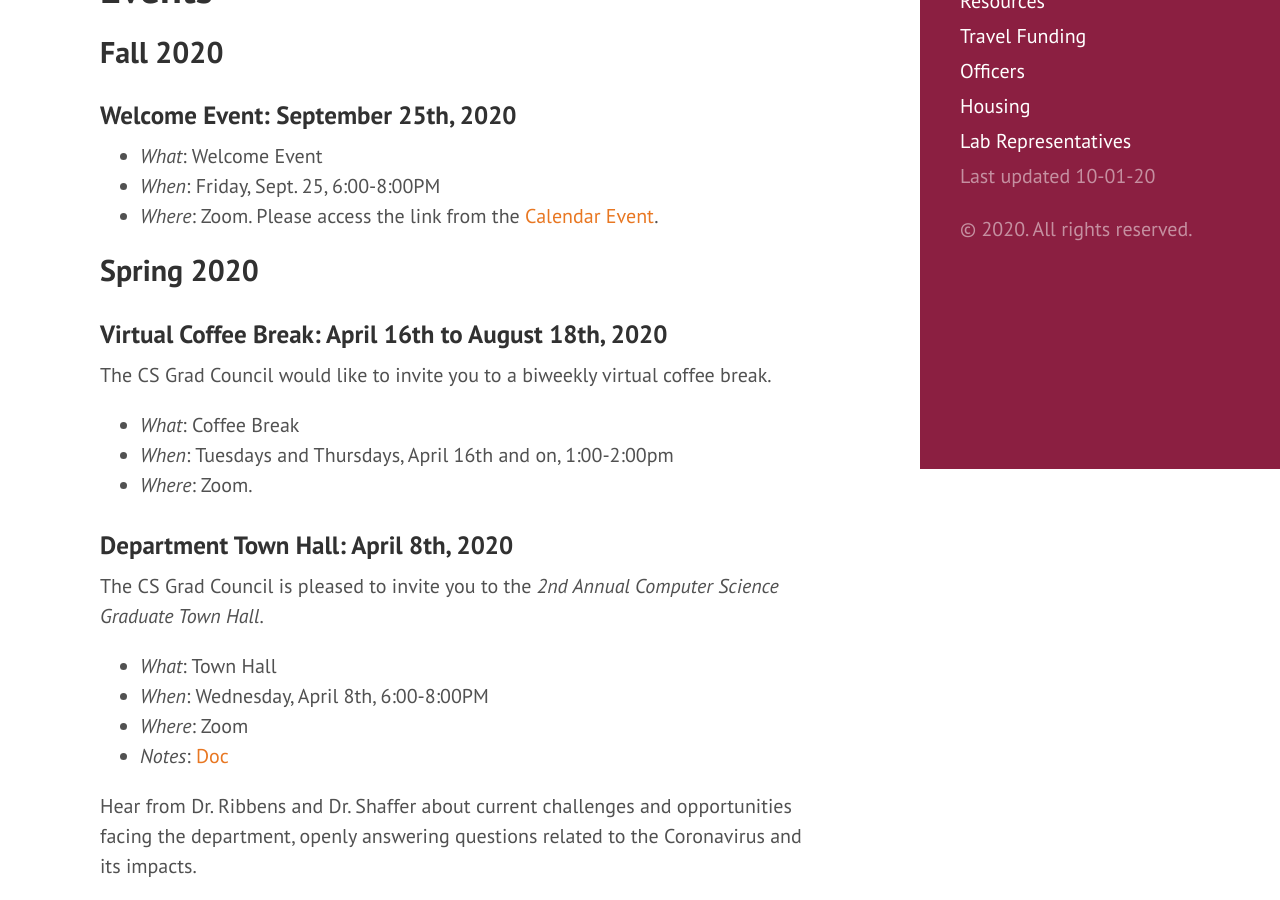
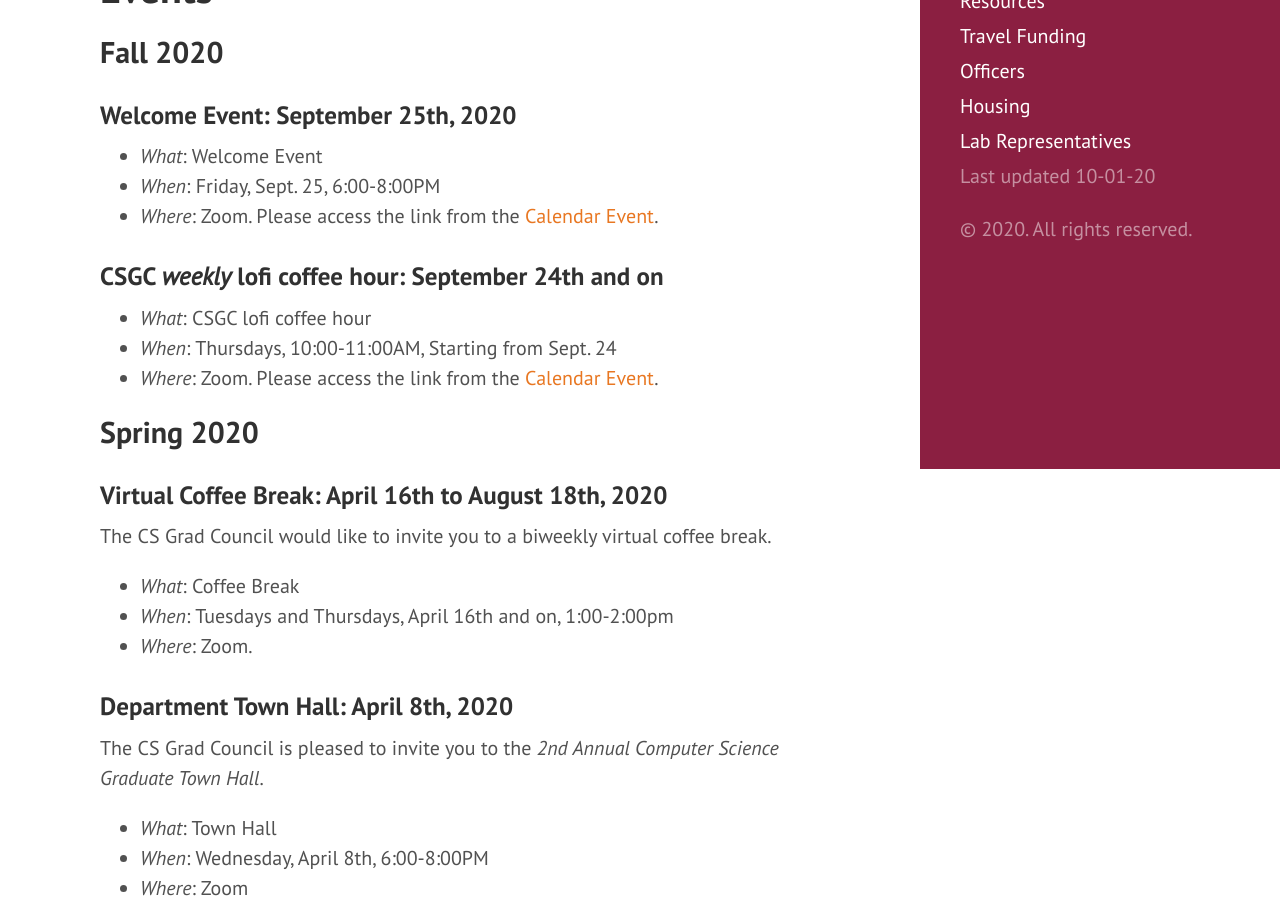
Before and after one commit to CSGraduateCouncil-VirginiaTech/csgc-website, a Jekyll site: the page built from events.md, in a window 1280 px wide and 900 px high, scrolled down 431 px. Built offline with Jekyll 4.4.1, drawn with Linux system fonts in a browser that asks for light colours.

Commit message:
Added the Coffee Hour Event (#100)
* Added the Coffee Hour Event

Added the Coffee Hour Event

* Linked to the Calendar
* Noted the reoccurring date/time

* Update events.md

Make sure it is clear that it is a weekly event.

Co-authored-by: Shakiba D <davari.shakiba@gmail.com>

```diff
--- a/events.md
+++ b/events.md
@@ -22,6 +22,11 @@ You may also see the Computer Science Defenses (Masters or PhD) Calender [here](
 - *When*: Friday, Sept. 25, 6:00-8:00PM
 - *Where*: Zoom. Please access the link from the [Calendar Event](https://calendar.google.com/calendar?cid=dnQuZWR1X240bnQ0aGdlNTBrdjdqajFjZDN1NzllaW1rQGdyb3VwLmNhbGVuZGFyLmdvb2dsZS5jb20).
 
+### CSGC ***weekly*** lofi coffee hour: September 24th and on
+
+- *What*: CSGC lofi coffee hour
+- *When*: Thursdays, 10:00-11:00AM, Starting from Sept. 24
+- *Where*: Zoom. Please access the link from the [Calendar Event](https://calendar.google.com/calendar?cid=dnQuZWR1X240bnQ0aGdlNTBrdjdqajFjZDN1NzllaW1rQGdyb3VwLmNhbGVuZGFyLmdvb2dsZS5jb20).
 
 ## Spring 2020
 
```
